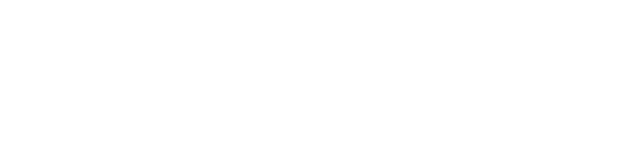
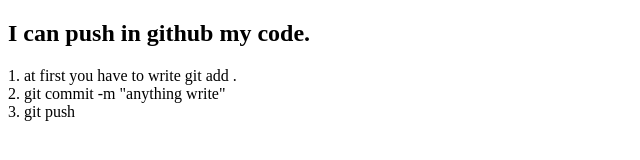
Before and after one commit to abuabdullah23/my-first-repo, a plain HTML site: page index.html in a window 1280 px wide. Shown: the whole page, without its empty margins (0-640 px from the left). Drawn offline with Linux system fonts and the light colour scheme.

Commit message:
add h2 and p

```diff
--- a/index.html
+++ b/index.html
@@ -8,5 +8,8 @@
 </head>
 <body>
 
+    <h2>I can push in github my code.</h2>
+    <p> 1. at first you have to write git add . <br> 2. git commit -m "anything write" <br> 3. git push </p>
+
 </body>
 </html>
```
